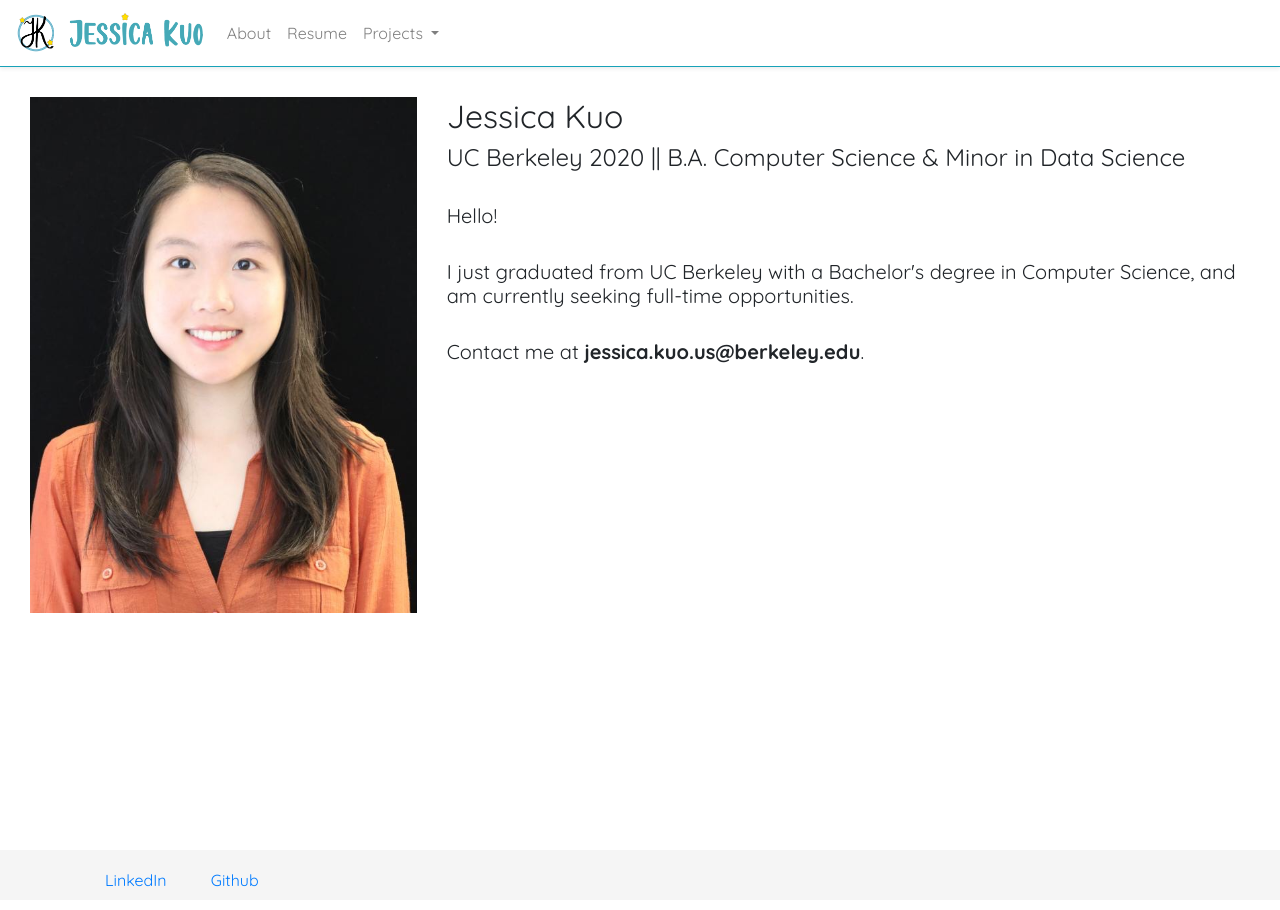
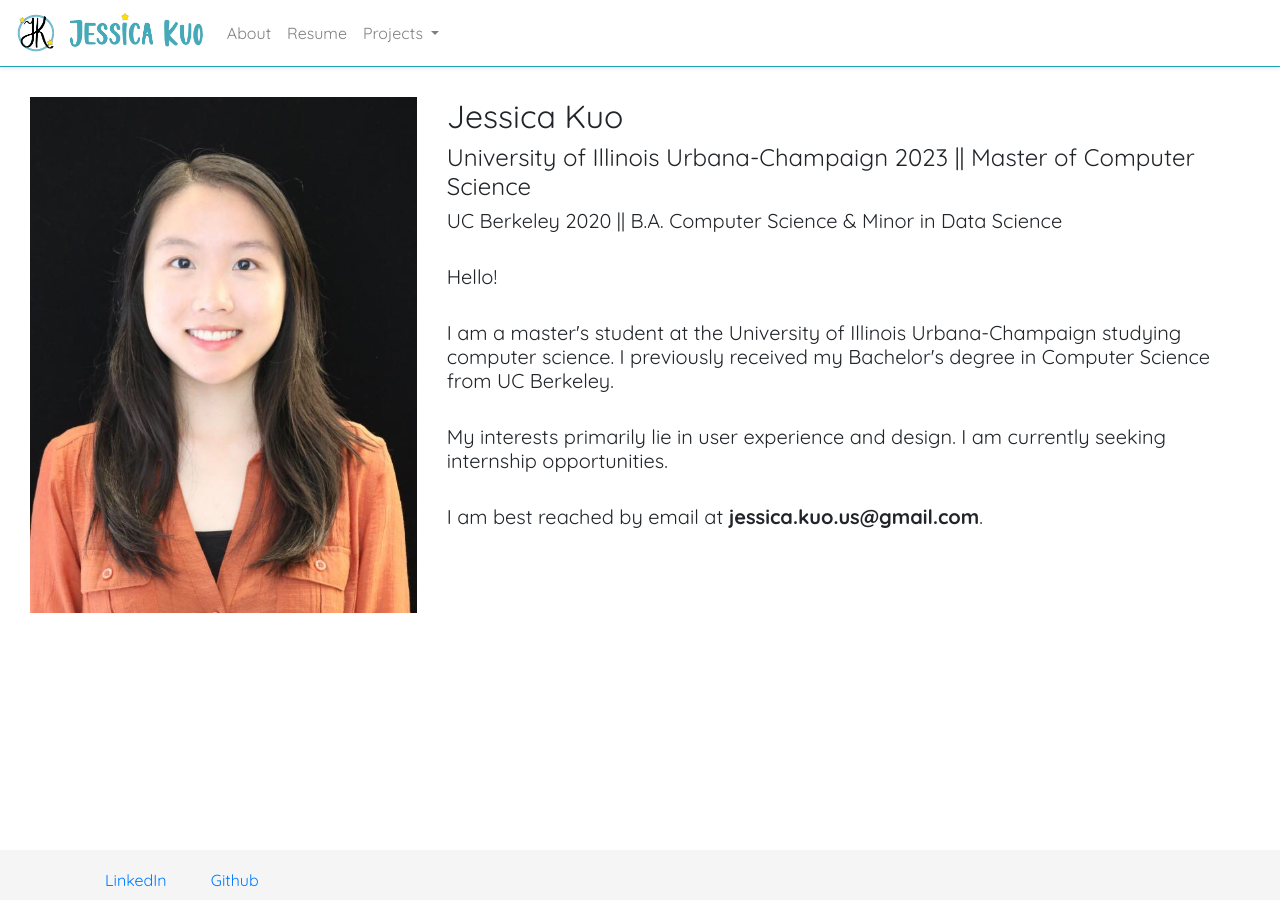
Before and after one commit to jesskuo/jesskuo.github.io, a Jekyll site: the page built from index.html, in a window 1280 px wide. Built offline with Jekyll 4.4.1, drawn with Linux system fonts in a browser that asks for light colours.

Commit message:
Updated current education on homepage and resume

```diff
--- a/index.html
+++ b/index.html
@@ -8,13 +8,16 @@ layout: page
       </div>
       <div class="col-sm-8">
         <h2>Jessica Kuo</h2>
-        <h4>UC Berkeley 2020 || B.A. Computer Science & Minor in Data Science</h4>
+        <h4>University of Illinois Urbana-Champaign 2023 || Master of Computer Science</h4>
+        <h5>UC Berkeley 2020 || B.A. Computer Science & Minor in Data Science</h5>
         <br>
         <h5>Hello!</h5>
         <br>
-        <h5>I just graduated from UC Berkeley with a Bachelor's degree in Computer Science, and am currently seeking full-time opportunities.</h5>
+        <h5>I am a master's student at the University of Illinois Urbana-Champaign studying computer science. I previously received my Bachelor's degree in Computer Science from UC Berkeley.</h5>
         <br>
-        <h5>Contact me at <b>jessica.kuo.us@berkeley.edu</b>.</h5>
+        <h5>My interests primarily lie in user experience and design. I am currently seeking internship opportunities.</h5>
+        <br>
+        <h5>I am best reached by email at <b>jessica.kuo.us@gmail.com</b>.</h5>
       </div>
   </div>
 </div>
```
Also changed, not shown: 1 other file.
